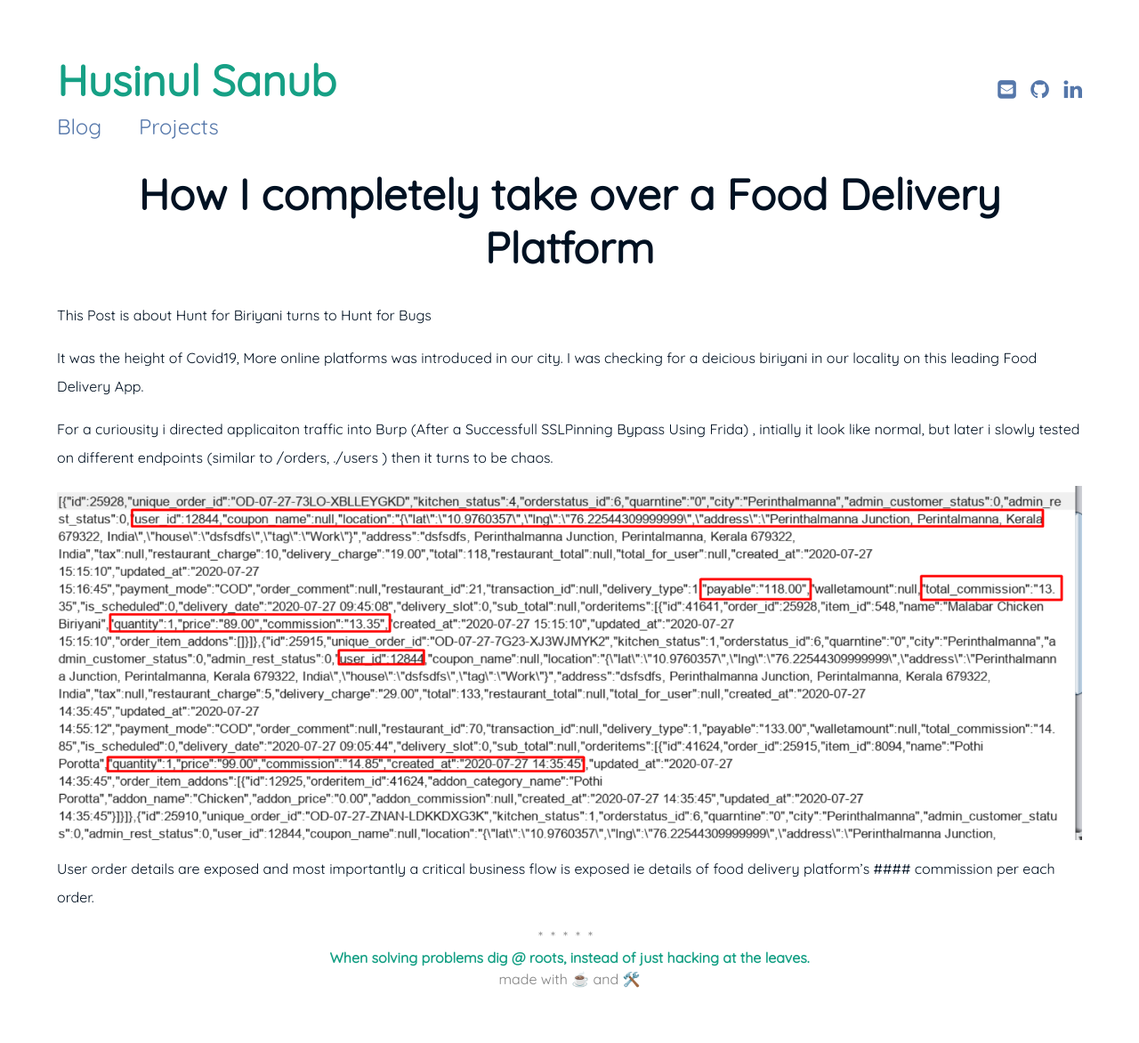
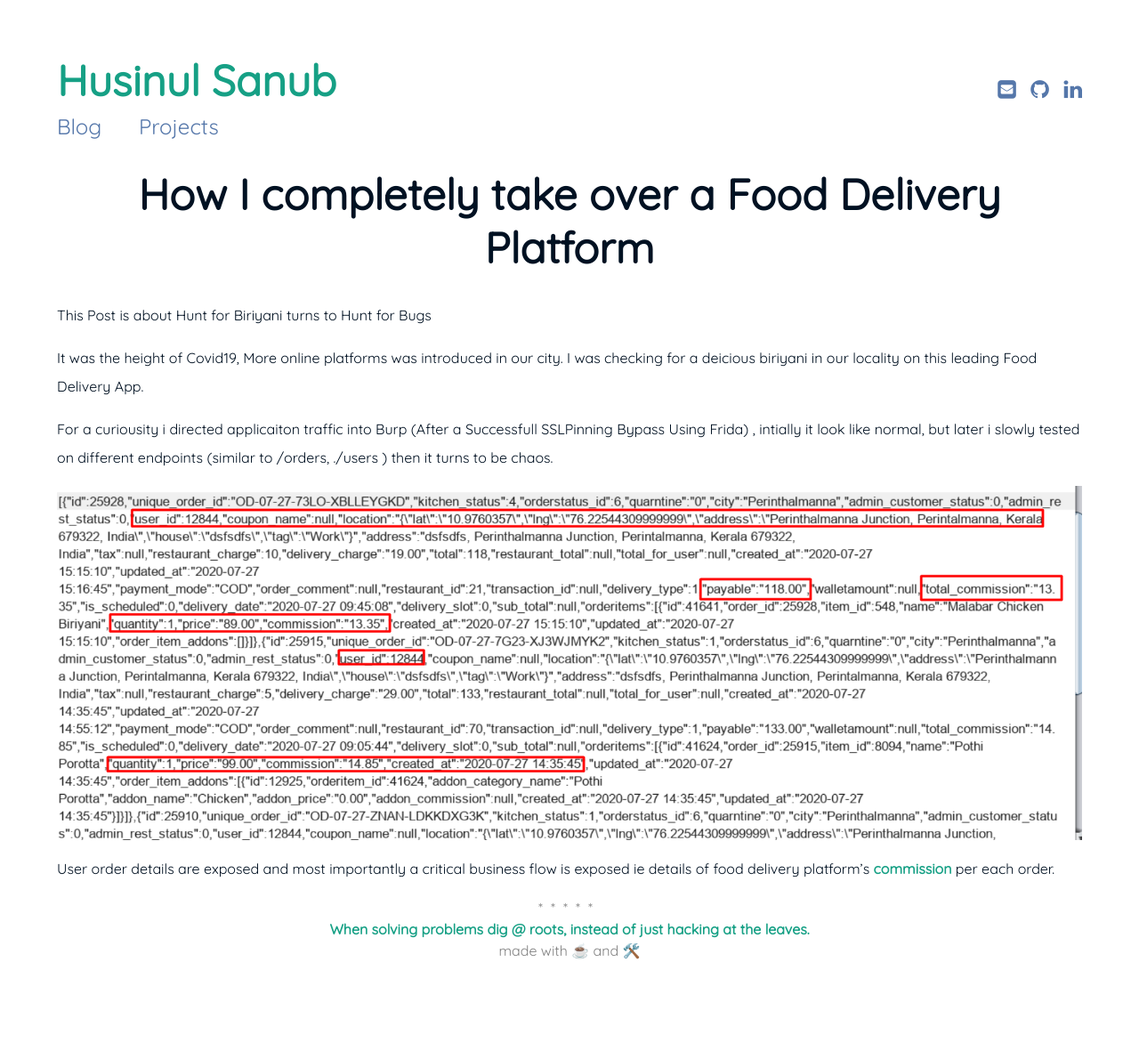
Before and after one commit to husinul/husinul.github.io, a Jekyll site: the page built from _posts/2020-06-10-How I completely take over a Food Delivery Platform.md, in a window 1280 px wide. Shown: the whole page at 89% size. Built offline with Jekyll 4.4.1, drawn with Linux system fonts in a browser that asks for light colours; after the commit the page ends 1140 px from its top, so only the background shows below that.

```diff
--- a/_posts/2020-06-10-How I completely take over a Food Delivery Platform.md
+++ b/_posts/2020-06-10-How I completely take over a Food Delivery Platform.md
@@ -12,4 +12,4 @@ For a curiousity i directed applicaiton traffic into Burp (After a Successfull S
 
 ![image1](/assets/img/others-order.png)
 
- User order details are exposed and most importantly a critical business flow is exposed ie details of food delivery platform's #### commission per each order.
+ User order details are exposed and most importantly a critical business flow is exposed ie details of food delivery platform's **commission** per each order.
```
